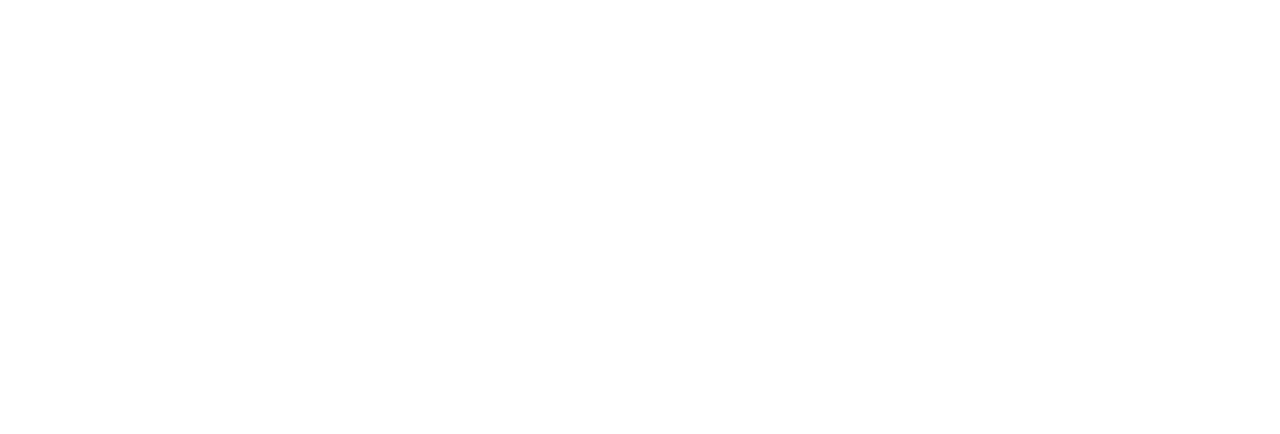
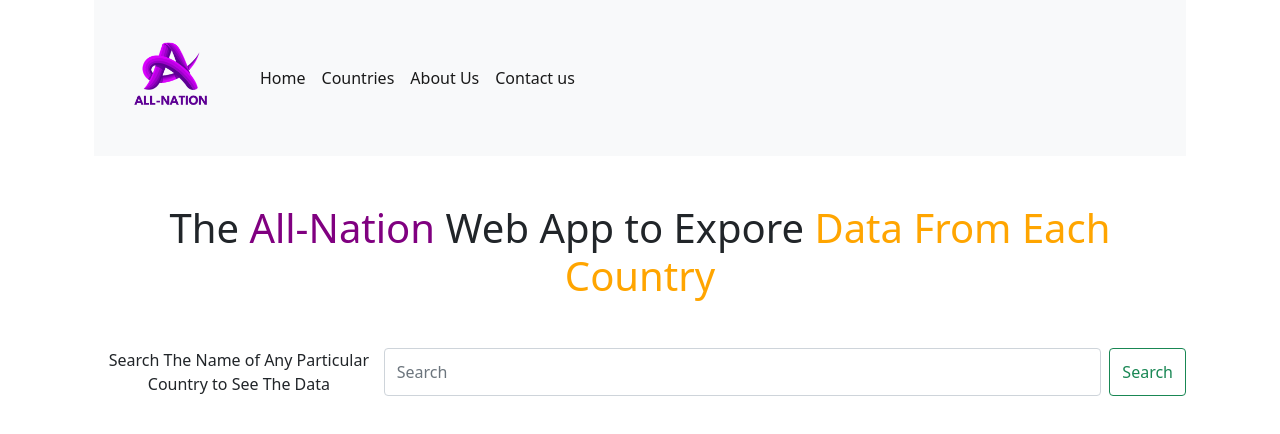
Before and after one commit to Marufux/Final-Assignment-Bootstrap, a plain HTML site: page index.html in a window 1280 px wide. Drawn offline with nearby package versions, Linux system fonts and the light colour scheme.

Commit message:
UI half done

```diff
--- a/index.html
+++ b/index.html
@@ -3,7 +3,8 @@
   <head>
     <meta charset="UTF-8" />
     <meta name="viewport" content="width=device-width, initial-scale=1.0" />
-    <title>Nation Info</title>
+    <title>All Nation Info</title>
+    <link rel="stylesheet" href="style.css" />
 
     <!-- Bootstrap link  -->
     <link
@@ -14,5 +15,71 @@
     />
     <!-- Bootstrap link  -->
   </head>
-  <body></body>
+  <body class="container" id="body">
+    <div class="container">
+      <nav class="navbar navbar-expand-lg navbar-light bg-light">
+        <div class="container-fluid">
+          <a class="navbar-brand" href="#"
+            ><img src="media/Images/logo-1.png" width="130" height="130" alt=""
+          /></a>
+          <button
+            class="navbar-toggler"
+            type="button"
+            data-bs-toggle="collapse"
+            data-bs-target="#navbarNav"
+            aria-controls="navbarNav"
+            aria-expanded="false"
+            aria-label="Toggle navigation"
+          >
+            <span class="navbar-toggler-icon"></span>
+          </button>
+          <div class="collapse navbar-collapse" id="navbarNav">
+            <ul class="navbar-nav">
+              <li class="nav-item">
+                <a class="nav-link active" aria-current="page" href="#">Home</a>
+              </li>
+              <li class="nav-item">
+                <a class="nav-link active" aria-current="page" href="#"
+                  >Countries</a
+                >
+              </li>
+              <li class="nav-item">
+                <a class="nav-link active" aria-current="page" href="#"
+                  >About Us</a
+                >
+              </li>
+              <li class="nav-item">
+                <a class="nav-link active" aria-current="page" href="#"
+                  >Contact us</a
+                >
+              </li>
+            </ul>
+          </div>
+        </div>
+      </nav>
+      <h1 id="allnation" class="mt-5">
+        The <span id="nation">All-Nation</span> Web App to Expore
+        <span id="each"> Data From Each Country </span>
+      </h1>
+      <form class="d-flex mt-5">
+        <div class="text-center">
+          Search The Name of Any Particular Country to See The Data
+        </div>
+        <input
+          class="form-control me-2"
+          type="search"
+          placeholder="Search"
+          aria-label="Search"
+        />
+        <button class="btn btn-outline-success" type="submit">Search</button>
+      </form>
+    </div>
+    <!-- bootstrap script  -->
+    <script
+      src="https://cdn.jsdelivr.net/npm/bootstrap@5.0.2/dist/js/bootstrap.bundle.min.js"
+      integrity="sha384-MrcW6ZMFYlzcLA8Nl+NtUVF0sA7MsXsP1UyJoMp4YLEuNSfAP+JcXn/tWtIaxVXM"
+      crossorigin="anonymous"
+    ></script>
+    <!-- bootstrap script  -->
+  </body>
 </html>
--- a/style.css
+++ b/style.css
@@ -0,0 +1,15 @@
+.body {
+  background-color: rgb(254, 232, 255);
+}
+
+#allnation {
+  text-align: center;
+}
+
+#nation {
+  color: purple;
+}
+
+#each {
+  color: orange;
+}
```
Also changed, not shown: media/Images/logo-1.png (added).
